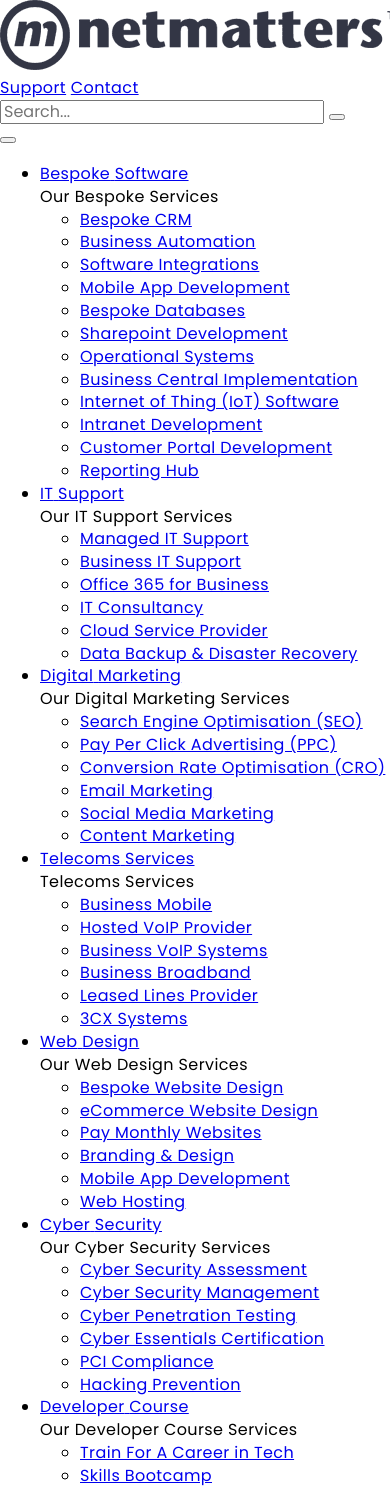
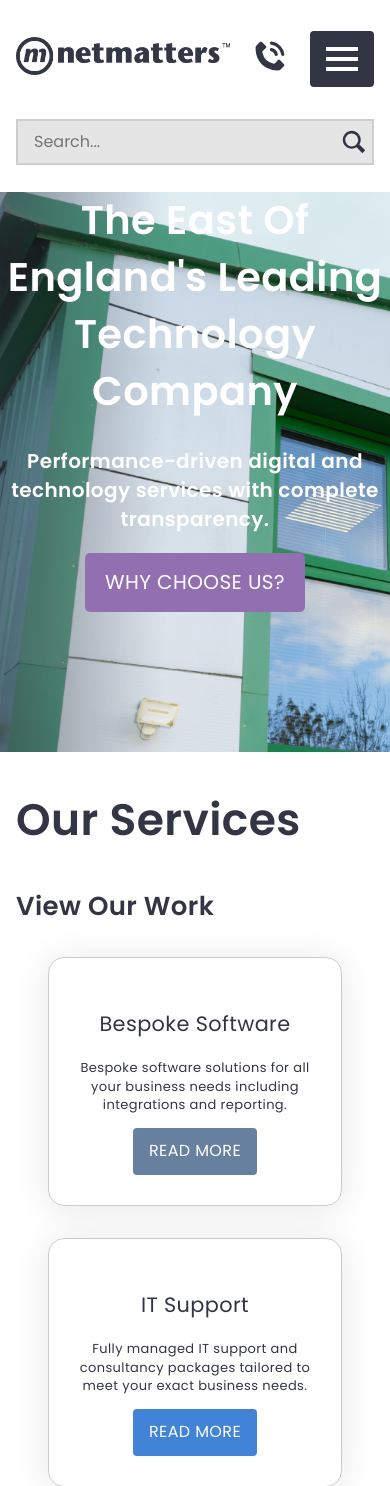
Before and after one commit to hortfrancis/netmatters-homepage, a PHP site: page / in a window 390 px wide; the page is wider, and only the part inside the window is pictured. Shown: the top 1486 px of that part. Run offline with PHP 8.4, Linux system fonts and the light colour scheme.

Commit message:
Add styling for header for mobile
- Move primary <nav> inside <header>
- Make primary <nav> display:none by default
- Add hamburger button
- Style search bar

```diff
--- a/css/application.css
+++ b/css/application.css
@@ -368,7 +368,7 @@ body {
   line-height: 1.42857143;
 }
 
-.screen-reader-only {
+.screen-reader-only, .header__contact-button, .header__support-button {
   position: absolute;
   width: 1px;
   height: 1px;
@@ -428,6 +428,94 @@ main {
 
 .footer {
   background-color: #323544;
+}
+
+.header__top-row-container {
+  display: flex;
+  justify-content: space-between;
+  align-items: center;
+  margin: 0.5rem 1rem;
+}
+
+.header__logo {
+  margin-right: auto;
+  text-decoration: none;
+}
+
+.header__logo-image {
+  width: 100%;
+}
+
+.header__phone-us-button {
+  margin: 1.5rem;
+}
+
+.header__phone-icon {
+  margin-top: 0.5em;
+  width: 2rem;
+  fill: #323544;
+}
+.header__phone-icon:hover {
+  fill: #121318;
+}
+
+.header__hamburger-button {
+  background-color: #323544;
+  display: flex;
+  flex-direction: column;
+  justify-content: space-between;
+  position: relative;
+  height: 3.5rem;
+  width: 4rem;
+  background-color: #323544;
+  padding: 1rem 1rem;
+  border: none;
+  border-radius: 0.25em;
+  cursor: pointer;
+}
+.header__hamburger-button:hover {
+  background-color: #121318;
+}
+.header__hamburger-button span {
+  display: block;
+  width: 2rem;
+  height: 0.25rem;
+  background-color: #fff;
+}
+
+.header__nav {
+  display: none;
+}
+
+.header__search-form {
+  position: relative;
+  margin: 0.5rem 1rem;
+}
+
+.header__search-input {
+  display: inline-block;
+  width: 100%;
+  padding: 0.75rem 2.4rem 0.75rem 1rem;
+  background-color: rgba(0, 0, 0, 0.1);
+  color: #666;
+  border: 2px solid rgba(0, 0, 0, 0.1);
+}
+
+.header__search-button {
+  position: absolute;
+  top: 0.5rem;
+  right: 0rem;
+  background-color: transparent;
+  border: none;
+  cursor: pointer;
+}
+
+.header__search-icon {
+  width: 1.75rem;
+  fill: #323544;
+}
+.header__search-icon:hover {
+  fill: #121318;
 }
 
 .banner__heading {
--- a/index.html
+++ b/index.html
@@ -212,31 +212,64 @@
 
     <main>
 
-        <header>
+        <header class="header">
 
+
+            <div class="header__top-row-container">
                 <!-- Nematters logo -->
-            <a href="#">
-                <img src="images/netmatters-logo-darkgrey.png" alt="Netmatters logo">
+                <a href="#" class="header__logo">
+                    <img src="images/netmatters-logo-darkgrey.png" alt="Netmatters logo" class="header__logo-image">
                 </a>
 
                 <!-- Phone Icon for Mobile -->
-            <a href="tel:000" aria-label="Call us"></a>
+                <a href="tel:000" aria-label="Call us" class="header__phone-us-button">
+                    <svg xmlns="http://www.w3.org/2000/svg" viewBox="0 0 100 125" x="0px" y="0px"
+                        class="header__phone-icon">
+                        <g data-name="Layer 2">
+                            <path
+                                d="M53.91,14.7A35.58,35.58,0,0,1,84.84,45.63,4.92,4.92,0,0,0,89.7,50h.38a4.91,4.91,0,0,0,4.85-5.54A45.74,45.74,0,0,0,55.08,4.6a4.92,4.92,0,0,0-5.54,4.86v.38A4.92,4.92,0,0,0,53.91,14.7Z" />
+                            <path
+                                d="M55.47,25.29a4.87,4.87,0,0,0-5.93,4.78v.4a5,5,0,0,0,3.8,4.77,15.11,15.11,0,0,1,7,4,15.3,15.3,0,0,1,4,7A5,5,0,0,0,69.07,50h.39a4.87,4.87,0,0,0,4.78-5.94A25.42,25.42,0,0,0,55.47,25.29Z" />
+                            <path
+                                d="M93.75,75.44,80.93,62.62a4.27,4.27,0,0,0-6.18.16l-9,9.89A4.34,4.34,0,0,1,61.68,74a45.55,45.55,0,0,1-35.6-35.62,4.34,4.34,0,0,1,1.27-4.09l9.85-9.08A4.27,4.27,0,0,0,37.33,19L24.5,6.2a4.26,4.26,0,0,0-6.06,0l-12,12.25a4.31,4.31,0,0,0-1.23,2.72C2.41,65.1,34.94,97.64,78.84,94.89a4.28,4.28,0,0,0,2.75-1.25L93.75,81.48A4.27,4.27,0,0,0,93.75,75.44Z" />
+                        </g> <!-- Credit: “phone in talk” icon by Justin Blake, from thenounproject.com CC BY 3.0 -->
+                    </svg>
+                </a>
 
-            <a href="#">Support</a>
-            <a href="#">Contact</a>
+                <button aria-label="Toggle navigation" class="header__hamburger-button">
+                    <span></span>
+                    <span></span>
+                    <span></span>
+                </button>
+            </div>
+
+            <a href="#" class="header__support-button">Support</a>
+            <a href="#" class="header__contact-button">Contact</a>
 
             <!-- Search bar -->
-            <form action="#">
+            <form action="#" class="header__search-form">
                 <label for="search-input" class="screen-reader-only">Search the website:</label>
-                <input type="text" id="search-input" placeholder="Search..." name="keyword">
-                <button type="submit" aria-label="Search"></button>
+                <input type="text" id="search-input" placeholder="Search..." name="keyword"
+                    class="header__search-input">
+                <button type="submit" aria-label="Search" class="header__search-button">
+
+                    <svg xmlns:dc="http://purl.org/dc/elements/1.1/" xmlns:cc="http://creativecommons.org/ns#"
+                        xmlns:rdf="http://www.w3.org/1999/02/22-rdf-syntax-ns#" xmlns:svg="http://www.w3.org/2000/svg"
+                        xmlns="http://www.w3.org/2000/svg"
+                        xmlns:sodipodi="http://sodipodi.sourceforge.net/DTD/sodipodi-0.dtd"
+                        xmlns:inkscape="http://www.inkscape.org/namespaces/inkscape" version="1.1" x="0px" y="0px"
+                        viewBox="0 0 100 125" class="header__search-icon">
+                        <g transform="translate(0,-952.36218)">
+                            <path
+                                d="m 42.112668,962.43754 c -8.208248,0 -16.455959,3.11826 -22.718642,9.35474 -12.5253651,12.47298 -12.5253651,32.74162 0,45.21462 10.771386,10.726 27.262613,12.176 39.646263,4.4546 l 20.825429,20.8253 10.13428,-10.1341 -20.825422,-20.7142 c 7.832932,-12.36176 6.349426,-28.88827 -4.454622,-39.64622 -6.263219,-6.23648 -14.399038,-9.35474 -22.607286,-9.35474 z m -1.893215,9.35474 a 23.164108,23.164108 0 0 1 24.834587,23.1641 23.164108,23.164108 0 0 1 -46.328204,0 23.164108,23.164108 0 0 1 21.493617,-23.1641 z" />
+                        </g>
+                        <!-- Credit: “Magnifying Glass” icon by Dalpat Prajapati, from thenounproject.com CC BY 3.0 -->
+                    </svg>
+
+                </button>
             </form>
 
-            <button aria-label="Toggle navigation"></button>
-
-        </header>
-
-        <nav> <!-- Primary navigation -->
+            <nav class="header__nav"> <!-- Primary navigation -->
 
                 <ul>
                     <li>
@@ -365,6 +398,8 @@
                 </ul>
 
             </nav>
+
+        </header>
 
         <section class="banner"> <!-- Banner -->
 
--- /dev/null
+++ b/scss/modules/_header.scss
@@ -0,0 +1,109 @@
+.header__top-row-container {
+
+    display: flex;
+    justify-content: space-between;
+    align-items: center;
+
+    // padding: 0.5rem 1rem;
+    margin: 0.5rem 1rem;
+}
+
+.header__logo {
+    margin-right: auto;
+    text-decoration: none;
+}
+
+.header__logo-image {
+    width: 100%;
+}
+
+.header__phone-us-button {
+    margin: 1.5rem;
+}
+
+.header__phone-icon {
+
+    margin-top: 0.5em;
+    width: 2rem;
+    fill: $dark-grey;
+
+    &:hover {
+        fill: darken($dark-grey, 15%);
+    }
+}
+
+.header__hamburger-button {
+
+    @include background-with-darken-on-hover($dark-grey);
+
+    display: flex;
+    flex-direction: column;
+    justify-content: space-between;
+    position: relative;
+    height: 3.5rem;
+    width: 4rem;
+
+    background-color: $dark-grey;
+    padding: 1rem 1rem;
+    border: none;
+    border-radius: 0.25em;
+
+    cursor: pointer;
+
+    span {
+        display: block;
+        width: 2rem;
+        height: 0.25rem;
+        background-color: $white;
+    }
+}
+
+.header__nav {
+    display: none; // Hide primary nav as default (for mobile devices)
+}
+
+.header__support-button {
+    @extend .screen-reader-only;
+}
+
+.header__contact-button {
+    @extend .screen-reader-only;
+}
+
+.header__search-form {
+    position: relative;
+    margin: 0.5rem 1rem;
+}
+
+.header__search-input {
+
+    display: inline-block;
+    width: 100%;
+    padding: 0.75rem 2.4rem 0.75rem 1rem;
+
+    background-color: rgba(0, 0, 0, .1);
+    color: $mid-grey-03;
+    border: 2px solid rgba(0, 0, 0, .1);
+}
+
+.header__search-button {
+
+    position: absolute;
+    top: 0.5rem;
+    right: 0rem;
+
+    background-color: transparent;
+    border: none;
+
+    cursor: pointer;
+}
+
+.header__search-icon {
+
+    width: 1.75rem;
+    fill: $dark-grey;
+
+    &:hover {
+        fill: darken($dark-grey, 15%);
+    }
+}
--- a/scss/modules/_index.scss
+++ b/scss/modules/_index.scss
@@ -1,4 +1,5 @@
-@import 'banner',
+@import 'header',
+        'banner',
         'services',
         'welcome',
         'news',
```
Also changed, not shown: scss/layout/_header.scss (added), 1 other file. Lines whose indentation alone changed are shown as unchanged.
